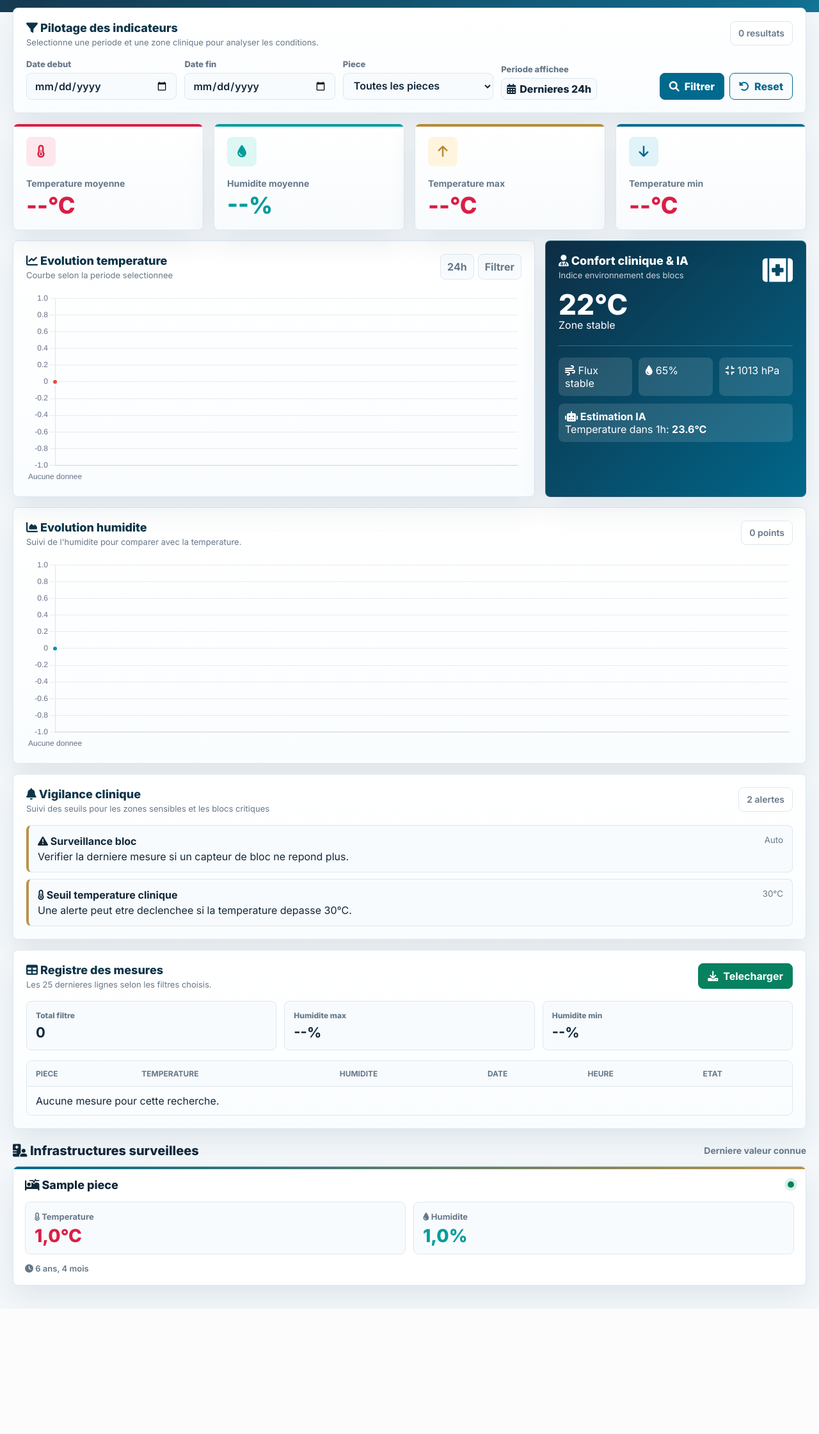
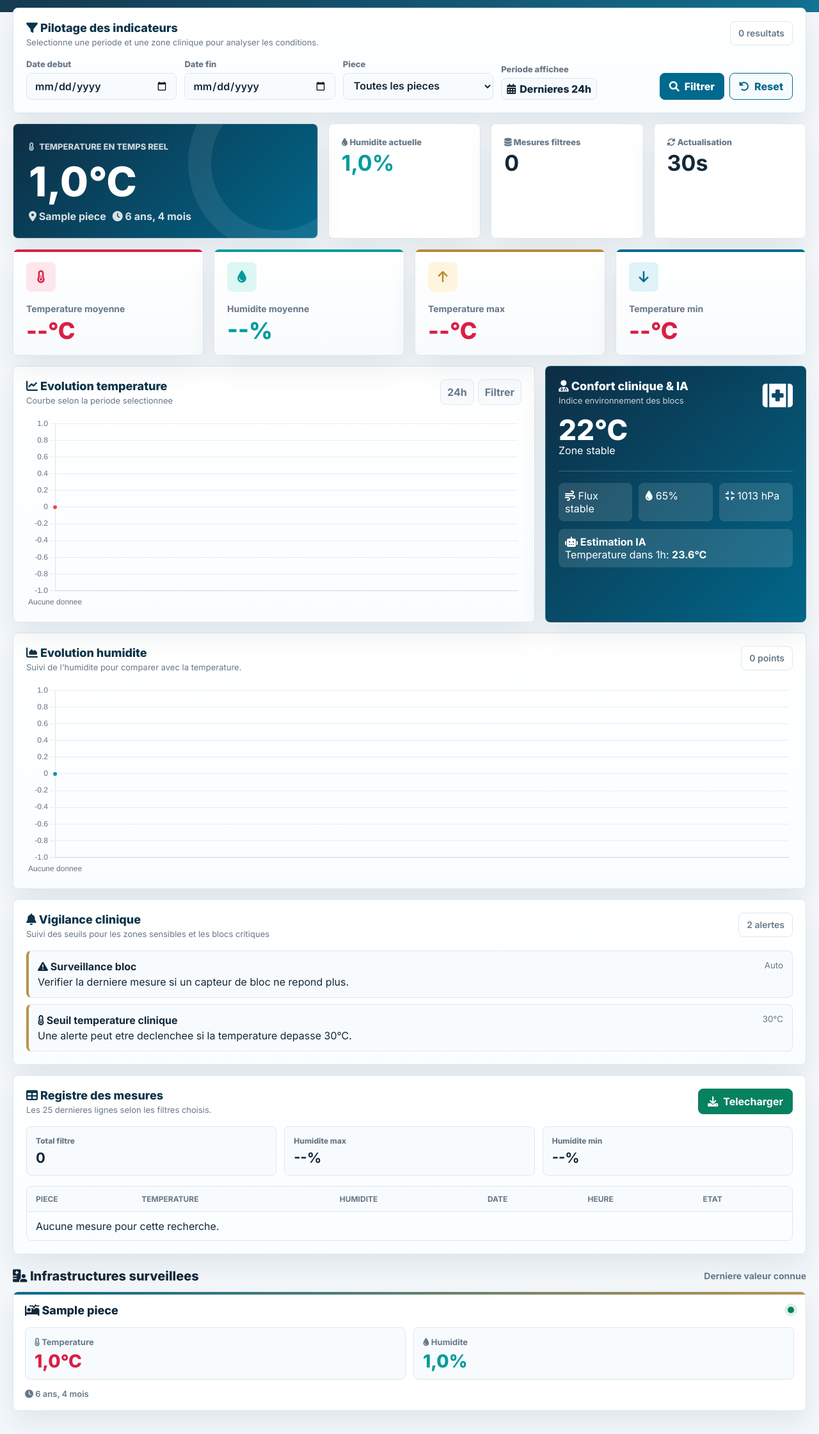
Before and after one commit to ZakHABIB/Projet-Django-GSI4, a Django app: page / in a window 1280 px wide. Shown: the part 241-2483 px from the top of the page at 64% size. Before the commit the page ends 2286 px from the top, so only its background shows below. Run offline with Django 5.2, Linux system fonts and the light colour scheme; tables that the repository leaves empty hold one stand-in row (values such as "Sample post").

Commit message:
Highlight realtime temperature on dashboard

```diff
--- a/capteurs/views.py
+++ b/capteurs/views.py
@@ -115,11 +115,16 @@ def dashboard(request):
     for mesure in mesures_recentes:
         mesure.piece_display = _display_piece_name(mesure.piece)
 
+    derniere_mesure_globale = Mesure.objects.select_related('piece').order_by('-timestamp').first()
+    if derniere_mesure_globale:
+        derniere_mesure_globale.piece_display = _display_piece_name(derniere_mesure_globale.piece)
+
     context = {
         'pieces': pieces,
         'filters': filters,
         'dernieres_mesures': dernieres_mesures,
         'mesures_recentes': mesures_recentes,
+        'derniere_mesure_globale': derniere_mesure_globale,
         'stats': stats,
         'total_mesures': Mesure.objects.count(),
         'filtered_total': periode_stats.count(),
--- a/templates/capteurs/dashboard.html
+++ b/templates/capteurs/dashboard.html
@@ -322,6 +322,85 @@
         .filter-reset {
             background: var(--surface-soft);
             color: var(--primary);
+        }
+
+        .live-overview {
+            display: grid;
+            grid-template-columns: minmax(0, 1.4fr) repeat(3, minmax(180px, 0.7fr));
+            gap: 16px;
+            margin-top: 16px;
+        }
+
+        .live-card {
+            position: relative;
+            overflow: hidden;
+            padding: 24px;
+            border-radius: 8px;
+            border: 1px solid rgba(255, 255, 255, 0.72);
+            background:
+                linear-gradient(135deg, rgba(14, 46, 68, 0.98), rgba(0, 106, 142, 0.94)),
+                var(--navy);
+            color: #fff;
+            box-shadow: var(--shadow);
+        }
+
+        .live-card::after {
+            content: "";
+            position: absolute;
+            right: -80px;
+            top: -80px;
+            width: 210px;
+            height: 210px;
+            border-radius: 50%;
+            border: 36px solid rgba(255, 255, 255, 0.08);
+        }
+
+        .live-label {
+            display: inline-flex;
+            align-items: center;
+            gap: 8px;
+            color: rgba(255, 255, 255, 0.78);
+            font-size: 13px;
+            font-weight: 800;
+            text-transform: uppercase;
+        }
+
+        .live-temp {
+            margin-top: 14px;
+            font-size: 64px;
+            line-height: 1;
+            font-weight: 800;
+            letter-spacing: 0;
+        }
+
+        .live-meta {
+            margin-top: 12px;
+            display: flex;
+            gap: 10px;
+            flex-wrap: wrap;
+            color: rgba(255, 255, 255, 0.84);
+            font-weight: 700;
+        }
+
+        .live-mini {
+            padding: 20px;
+            border: 1px solid var(--border);
+            border-radius: 8px;
+            background: rgba(255, 255, 255, 0.96);
+            box-shadow: var(--shadow);
+        }
+
+        .live-mini span {
+            display: block;
+            color: var(--muted);
+            font-size: 13px;
+            font-weight: 800;
+            margin-bottom: 8px;
+        }
+
+        .live-mini strong {
+            font-size: 34px;
+            line-height: 1;
         }
 
         .stats-grid {
@@ -709,6 +788,10 @@
                 grid-template-columns: repeat(2, minmax(0, 1fr));
             }
 
+            .live-overview {
+                grid-template-columns: repeat(2, minmax(0, 1fr));
+            }
+
             .main-grid {
                 grid-template-columns: 1fr;
             }
@@ -741,10 +824,15 @@
 
             .stats-grid,
             .filters-form,
+            .live-overview,
             .details-grid,
             .room-values,
             .weather-detail {
                 grid-template-columns: 1fr;
+            }
+
+            .live-temp {
+                font-size: 48px;
             }
 
             .metric-value {
@@ -854,6 +942,34 @@
                     </a>
                 </div>
             </form>
+        </section>
+
+        <section class="live-overview" aria-label="Temperature en temps reel">
+            <article class="live-card">
+                <div class="live-label"><i class="fas fa-temperature-half"></i> Temperature en temps reel</div>
+                <div class="live-temp">
+                    {{ derniere_mesure_globale.temperature|floatformat:"1"|default:"--" }}&deg;C
+                </div>
+                <div class="live-meta">
+                    <span><i class="fas fa-location-dot"></i> {{ derniere_mesure_globale.piece_display|default:"Aucune zone" }}</span>
+                    <span><i class="fas fa-clock"></i> {{ derniere_mesure_globale.timestamp|timesince|default:"--" }}</span>
+                </div>
+            </article>
+
+            <article class="live-mini">
+                <span><i class="fas fa-droplet"></i> Humidite actuelle</span>
+                <strong class="hum-value">{{ derniere_mesure_globale.humidite|floatformat:"1"|default:"--" }}%</strong>
+            </article>
+
+            <article class="live-mini">
+                <span><i class="fas fa-database"></i> Mesures filtrees</span>
+                <strong>{{ filtered_total }}</strong>
+            </article>
+
+            <article class="live-mini">
+                <span><i class="fas fa-rotate"></i> Actualisation</span>
+                <strong>30s</strong>
+            </article>
         </section>
 
         <section class="stats-grid" aria-label="Statistiques">
```
